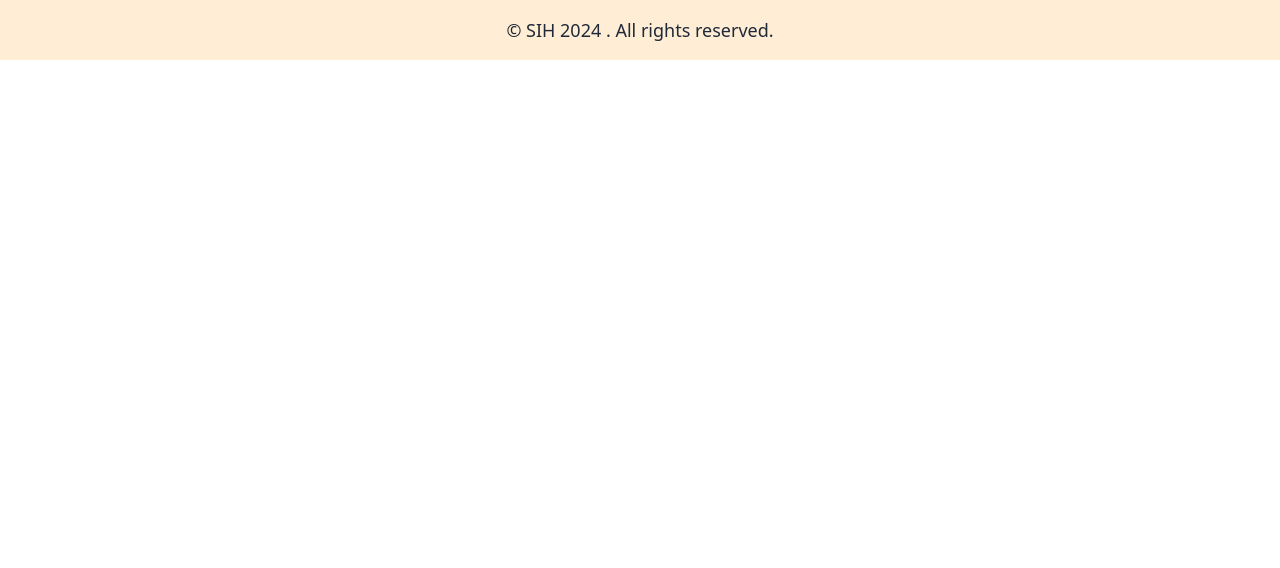
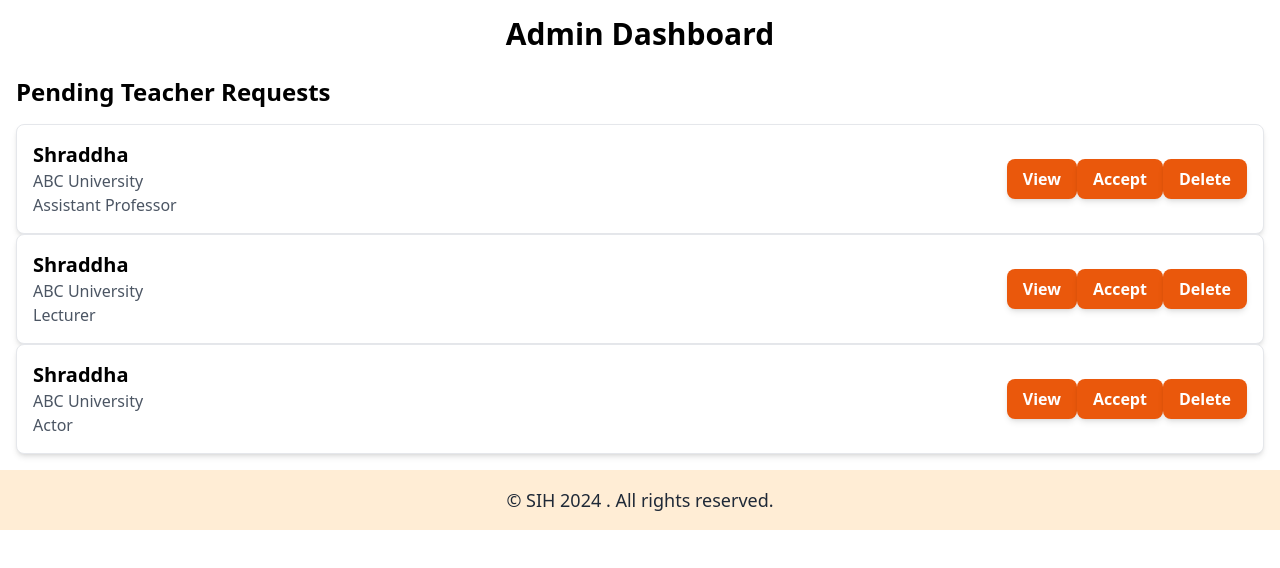
Before and after one commit to Sakshig711/SIH, a React (Vite) app in the folder frontend/: page /admin in a window 1280 px wide. Shown: the top 568 px of the page. Built offline with nearby package versions, Linux system fonts and the light colour scheme.

Commit message:
Admin page

```diff
--- a/frontend/package.json
+++ b/frontend/package.json
@@ -10,10 +10,12 @@
     "preview": "vite preview"
   },
   "dependencies": {
+    "axios": "^1.7.5",
     "chart.js": "^4.4.4",
     "react": "^18.3.1",
     "react-chartjs-2": "^5.2.0",
-    "react-dom": "^18.3.1"
+    "react-dom": "^18.3.1",
+    "react-router-dom": "^6.26.1"
   },
   "devDependencies": {
     "@eslint/js": "^9.9.0",
@@ -26,6 +28,6 @@
     "eslint-plugin-react-refresh": "^0.4.9",
     "globals": "^15.9.0",
     "tailwindcss": "^3.4.10",
-    "vite": "^5.4.1"
+    "vite": "^5.4.2"
   }
 }
--- a/frontend/src/App.jsx
+++ b/frontend/src/App.jsx
@@ -1,19 +1,19 @@
 import React from 'react';
 import { BrowserRouter as Router, Route, Routes } from 'react-router-dom';
-import './App.css'; // Add your styles here
-import Profile from './components/Profile';
-import Footer from './components/Footer';
-import CreatePost from './components/CreatePost'; // Import your CreatePost component
+import AdminPage from './components/AdminPage'; // Import your AdminPage component
+import Footer from './components/Footer'; // Import your Footer component
 
 function App() {
   return (
     <Router>
-      <div className="App">
-        <Routes>
-          <Route path="/" element={<Profile />} />
-          <Route path="/create-post" element={<CreatePost />} />
-        </Routes>
-        <Footer />
+      <div className="min-h-screen flex flex-col">
+        <div className="flex-grow">
+          <Routes>
+            <Route path="/admin" element={<AdminPage />} />
+            {/* Other routes can go here */}
+          </Routes>
+        </div>
+        <Footer /> {/* Make sure the Footer is at the bottom */}
       </div>
     </Router>
   );
--- /dev/null
+++ b/frontend/src/components/AdminPage.jsx
@@ -0,0 +1,72 @@
+import React, { useState } from 'react';
+import Footer from './Footer';
+
+function AdminPage() {
+  const [pendingRequests, setPendingRequests] = useState([
+    { id: 1, name: 'Shraddha', location: 'ABC University', position: 'Assistant Professor' },
+    { id: 2, name: 'Shraddha', location: 'ABC University', position: 'Lecturer' },
+    { id: 3, name: 'Shraddha', location: 'ABC University', position: 'Actor' }
+  ]);
+
+  const handleView = (id) => {
+    console.log(`Viewing details for request ID: ${id}`);
+  };
+
+  const handleAccept = (id) => {
+    console.log(`Accepted request ID: ${id}`);
+    setPendingRequests(pendingRequests.filter(request => request.id !== id));
+  };
+
+  const handleDelete = (id) => {
+    console.log(`Deleted request ID: ${id}`);
+    setPendingRequests(pendingRequests.filter(request => request.id !== id));
+  };
+
+  return (
+    <div className="min-h-screen flex flex-col">
+      <div className="flex-grow container mx-auto p-4">
+        <h1 className="text-3xl font-semibold text-center mb-6">Admin Dashboard</h1>
+
+        <h2 className="text-2xl font-semibold mb-4">Pending Teacher Requests</h2>
+        <div className="space-y-4">
+          {pendingRequests.length > 0 ? (
+            pendingRequests.map((request) => (
+              <div key={request.id} className="border rounded-lg p-4 bg-white shadow-md flex justify-between items-center">
+                <div className="flex-1">
+                  <h3 className="text-xl font-semibold">{request.name}</h3>
+                  <p className="text-gray-600">{request.location}</p>
+                  <p className="text-gray-600">{request.position}</p>
+                </div>
+                <div className="flex space-x-6">
+              <button
+                onClick={() => handleView(request.id)}
+                className="bg-orange-600 text-white font-semibold px-4 py-2 rounded-lg shadow-md hover:bg-orange-700 focus:outline-none focus:ring-2 focus:ring-orange-400 focus:ring-opacity-75"
+              >
+                View
+              </button>
+              <button
+                onClick={() => handleAccept(request.id)}
+                className="bg-orange-600 text-white font-semibold px-4 py-2 rounded-lg shadow-md hover:bg-orange-700 focus:outline-none focus:ring-2 focus:ring-orange-400 focus:ring-opacity-75"
+              >
+                Accept
+              </button>
+              <button
+                onClick={() => handleDelete(request.id)}
+                className="bg-orange-600 text-white font-semibold px-4 py-2 rounded-lg shadow-md hover:bg-orange-700 focus:outline-none focus:ring-2 focus:ring-orange-400 focus:ring-opacity-75"
+              >
+                Delete
+              </button>
+            </div>
+
+              </div>
+            ))
+          ) : (
+            <p>No pending requests</p>
+          )}
+        </div>
+      </div>
+    </div>
+  );
+}
+
+export default AdminPage;
--- a/frontend/src/components/CreatePost.jsx
+++ b/frontend/src/components/CreatePost.jsx
@@ -1,65 +1,76 @@
 import React, { useState } from 'react';
-import axios from 'axios';
 
-const CreatePost = () => {
-  const [title, setTitle] = useState('');
-  const [content, setContent] = useState('');
-  const [message, setMessage] = useState('');
+function AdminPage() {
+  const [pendingRequests, setPendingRequests] = useState([
+    { id: 1, name: 'Shraddha', location: 'ABC University', position: 'Assistant Professor' },
+    { id: 2, name: 'Shraddha', location: 'ABC University', position: 'Lecturer' },
+    { id: 3, name: 'Shraddha', location: 'ABC University', position: 'Actor' }
+  ]);
 
-  const handleSubmit = async (e) => {
-    e.preventDefault();
-    try {
-      await axios.post('/api/posts', { title, content }); // Adjust the endpoint as needed
-      setMessage('Your data has been posted!');
-      setTitle('');
-      setContent('');
-    } catch (error) {
-      setMessage('An error occurred. Please try again.');
-    }
+  const handleView = (id) => {
+    console.log(`Viewing details for request ID: ${id}`);
+  };
+
+  const handleAccept = (id) => {
+    console.log(`Accepted request ID: ${id}`);
+    setPendingRequests(pendingRequests.filter(request => request.id !== id));
+  };
+
+  const handleDelete = (id) => {
+    console.log(`Deleted request ID: ${id}`);
+    setPendingRequests(pendingRequests.filter(request => request.id !== id));
   };
 
   return (
-    <div className="min-h-screen flex items-center justify-center bg-gray-100 p-5">
-      <div className="w-full max-w-lg bg-white p-8 rounded-lg shadow-lg">
-        <h2 className="text-2xl font-bold mb-6 text-gray-800">Create a Post</h2>
-        <form onSubmit={handleSubmit} className="space-y-4">
-          <div>
-            <label htmlFor="title" className="block text-gray-700 font-semibold mb-2">Title</label>
-            <input
-              type="text"
-              id="title"
-              value={title}
-              onChange={(e) => setTitle(e.target.value)}
-              className="w-full p-3 border border-gray-300 rounded-md"
-              required
-            />
-          </div>
-          <div>
-            <label htmlFor="content" className="block text-gray-700 font-semibold mb-2">Content</label>
-            <textarea
-              id="content"
-              value={content}
-              onChange={(e) => setContent(e.target.value)}
-              className="w-full p-3 border border-gray-300 rounded-md"
-              rows="6"
-              required
-            ></textarea>
-          </div>
-          <button
-            type="submit"
-            className="bg-orange-600 text-white py-3 px-6 rounded-lg hover:bg-orange-500 transition"
-          >
-            Post
-          </button>
-        </form>
-        {message && (
-          <p className={`mt-4 text-center font-semibold ${message.includes('error') ? 'text-red-600' : 'text-green-600'}`}>
-            {message}
-          </p>
-        )}
+    <div className="min-h-screen flex flex-col">
+      <div className="flex-grow container mx-auto p-4">
+        <h1 className="text-3xl font-semibold text-center mb-6">Admin Dashboard</h1>
+
+        <h2 className="text-2xl font-semibold mb-6">Pending Teacher Requests</h2>
+        <div className="space-y-6">
+          {pendingRequests.length > 0 ? (
+            pendingRequests.map((request) => (
+              <div
+                key={request.id}
+                className="border rounded-lg p-6 bg-white shadow-md flex justify-between items-center"
+              >
+                <div className="flex-1">
+                  <h3 className="text-xl font-semibold">{request.name}</h3>
+                  <p className="text-gray-600">{request.location}</p>
+                  <p className="text-gray-600">{request.position}</p>
+                </div>
+                <div className="flex space-x-6">
+                  <button
+                    onClick={() => handleView(request.id)}
+                    className="bg-orange-600 text-white font-semibold px-4 py-2 rounded-lg shadow-md hover:bg-orange-700 focus:outline-none focus:ring-2 focus:ring-orange-400 focus:ring-opacity-75"
+                  >
+                    View
+                  </button>
+                  <button
+                    onClick={() => handleAccept(request.id)}
+                    className="bg-orange-600 text-white font-semibold px-4 py-2 rounded-lg shadow-md hover:bg-orange-700 focus:outline-none focus:ring-2 focus:ring-orange-400 focus:ring-opacity-75"
+                  >
+                    Accept
+                  </button>
+                  <button
+                    onClick={() => handleDelete(request.id)}
+                    className="bg-orange-600 text-white font-semibold px-4 py-2 rounded-lg shadow-md hover:bg-orange-700 focus:outline-none focus:ring-2 focus:ring-orange-400 focus:ring-opacity-75"
+                  >
+                    Delete
+                  </button>
+                </div>
+              </div>
+            ))
+          ) : (
+            <p>No pending requests</p>
+          )}
+        </div>
       </div>
+      <footer className="bg-beige text-center py-4 mt-auto">
+        © SIH 2024. All rights reserved.
+      </footer>
     </div>
   );
-};
+}
 
-export default CreatePost;
+export default AdminPage;
```
Also changed, not shown: 1 other file (tests, documents, lock files or other folders).
